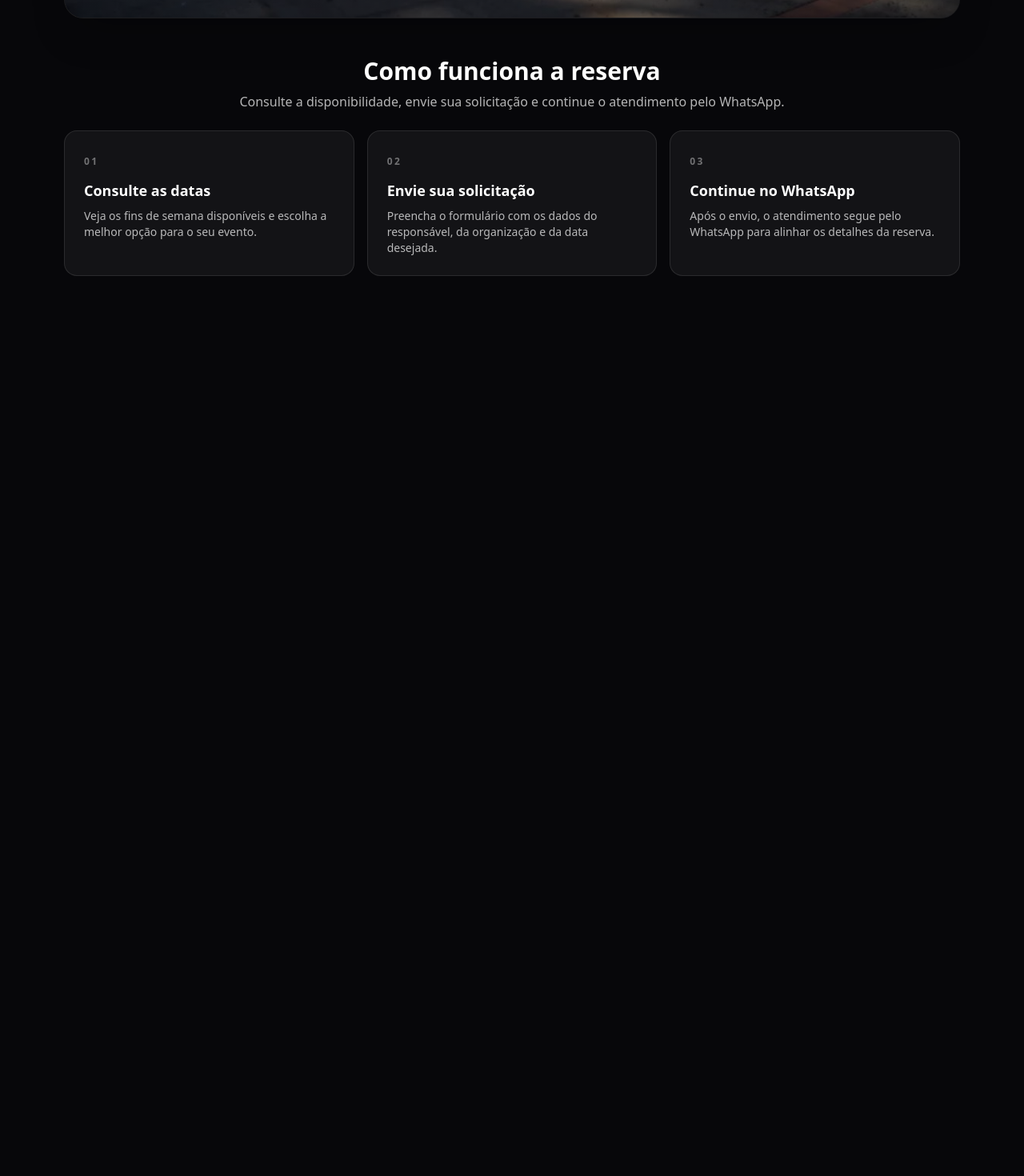
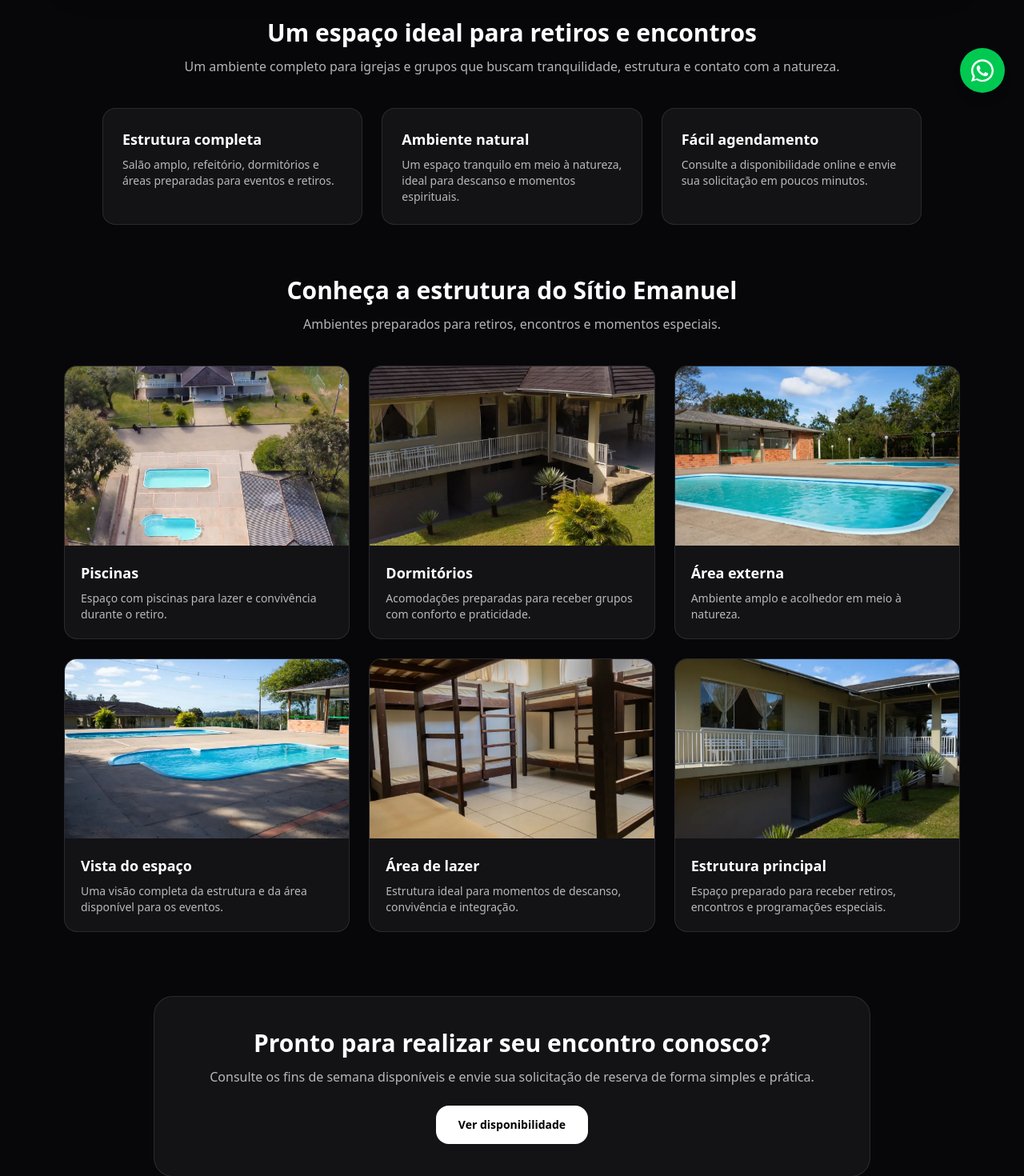
Before and after one commit to anthonytribeiro587/sistema-agendamento, a Next.js app: page / in a window 1280 px wide. Shown: the part 660-2130 px from the top of the page at 80% size. Before the commit the page ends 1045 px from the top, so only its background shows below. Built offline with nearby package versions, Linux system fonts and the light colour scheme.

Commit message:
feat: finaliza home com seção de estrutura e CTA final

```diff
--- a/app/layout.tsx
+++ b/app/layout.tsx
@@ -1,5 +1,6 @@
 import "./globals.css";
 import Navbar from "@/components/Navbar";
+import WhatsAppButton from "@/components/WhatsAppButton";
 
 export const metadata = {
   title: "Sítio Emanuel — Agendamentos",
@@ -21,6 +22,7 @@ export default function RootLayout({
         <main className="relative">
           {children}
         </main>
+        <WhatsAppButton />
       </body>
     </html>
   );
--- a/app/page.tsx
+++ b/app/page.tsx
@@ -1,5 +1,7 @@
 import HomeHero from "@/components/HomeHero";
+import WhatsAppButton from "@/components/WhatsAppButton";
 
 export default function HomePage() {
   return <HomeHero />;
 }
+<WhatsAppButton />
--- a/components/HomeHero.tsx
+++ b/components/HomeHero.tsx
@@ -29,8 +29,9 @@ export default function HomeHero() {
     <main className="w-full">
       <section className="relative w-full">
         <div className="relative mx-auto w-full max-w-6xl px-4 pt-6 sm:pt-10">
+          {/* HERO */}
           <div className="relative overflow-hidden rounded-3xl border border-white/10 bg-black/40 shadow-2xl">
-            <div className="relative h-[70vh] min-h-[520px] sm:h-[72vh]">
+            <div className="relative h-[62vh] min-h-[460px] sm:h-[64vh]">
               <Image
                 src={current}
                 alt="Sítio Emanuel"
@@ -54,7 +55,7 @@ export default function HomeHero() {
                     </div>
                   </div>
 
-                  <h1 className="text-4xl sm:text-6xl font-semibold tracking-tight text-white drop-shadow">
+                  <h1 className="text-4xl sm:text-6xl font-semibold text-white">
                     Sítio Emanuel
                   </h1>
 
@@ -66,29 +67,20 @@ export default function HomeHero() {
                   <div className="mt-7 flex flex-col sm:flex-row gap-3 justify-center">
                     <Link
                       href="/disponibilidade"
-                      className="inline-flex items-center justify-center rounded-2xl bg-white px-7 py-3.5 text-sm font-semibold text-black hover:bg-white/90 transition"
+                      className="rounded-2xl bg-white px-7 py-3.5 text-sm font-semibold text-black hover:bg-white/90 transition"
                     >
                       Ver disponibilidade
                     </Link>
 
-                    <a
-                      href="https://wa.me/5551999999999"
-                      target="_blank"
-                      rel="noreferrer"
-                      className="inline-flex items-center justify-center rounded-2xl border border-white/25 bg-white/5 px-7 py-3.5 text-sm font-medium text-white hover:bg-white/10 transition"
-                    >
-                      Falar no WhatsApp
-                    </a>
                   </div>
 
-                  <div className="mt-7 flex items-center justify-center gap-2">
+                  <div className="mt-7 flex justify-center gap-2">
                     {PHOTOS.map((_, i) => (
                       <button
                         key={i}
                         onClick={() => setIdx(i)}
-                        aria-label={`Foto ${i + 1}`}
-                        className={`h-2 w-2 rounded-full transition ${
-                          i === idx ? "bg-white" : "bg-white/35 hover:bg-white/60"
+                        className={`h-2 w-2 rounded-full ${
+                          i === idx ? "bg-white" : "bg-white/35"
                         }`}
                       />
                     ))}
@@ -98,55 +90,191 @@ export default function HomeHero() {
             </div>
           </div>
 
-          <div className="mt-12">
-            <div className="mb-6 text-center">
+          {/* SEÇÃO DE VALOR (ÚNICA) */}
+          <section className="mt-16">
+            <div className="max-w-5xl mx-auto text-center">
               <h2 className="text-2xl sm:text-3xl font-semibold text-white">
-                Como funciona a reserva
+                Um espaço ideal para retiros e encontros
               </h2>
-              <p className="mt-2 text-sm sm:text-base text-white/70">
-                Consulte a disponibilidade, envie sua solicitação e continue o atendimento pelo WhatsApp.
+              <p className="mt-3 text-white/70">
+                Um ambiente completo para igrejas e grupos que buscam tranquilidade,
+                estrutura e contato com a natureza.
               </p>
             </div>
 
-            <div className="grid grid-cols-1 md:grid-cols-3 gap-4">
-              <div className="rounded-2xl border border-white/10 bg-white/5 p-6">
-                <span className="text-xs font-semibold tracking-[0.2em] text-white/40">
-                  01
-                </span>
-                <h3 className="mt-3 text-lg font-semibold text-white">
-                  Consulte as datas
+            <div className="mt-10 grid grid-cols-1 md:grid-cols-3 gap-6 max-w-5xl mx-auto">
+              <div className="bg-white/5 border border-white/10 rounded-2xl p-6">
+                <h3 className="text-white font-semibold text-lg">
+                  Estrutura completa
                 </h3>
-                <p className="mt-2 text-sm text-white/70">
-                  Veja os fins de semana disponíveis e escolha a melhor opção para o seu evento.
+                <p className="text-white/70 text-sm mt-2">
+                  Salão amplo, refeitório, dormitórios e áreas preparadas para eventos e retiros.
                 </p>
               </div>
 
-              <div className="rounded-2xl border border-white/10 bg-white/5 p-6">
-                <span className="text-xs font-semibold tracking-[0.2em] text-white/40">
-                  02
-                </span>
-                <h3 className="mt-3 text-lg font-semibold text-white">
-                  Envie sua solicitação
+              <div className="bg-white/5 border border-white/10 rounded-2xl p-6">
+                <h3 className="text-white font-semibold text-lg">
+                  Ambiente natural
                 </h3>
-                <p className="mt-2 text-sm text-white/70">
-                  Preencha o formulário com os dados do responsável, da organização e da data desejada.
+                <p className="text-white/70 text-sm mt-2">
+                  Um espaço tranquilo em meio à natureza, ideal para descanso e momentos espirituais.
                 </p>
               </div>
 
-              <div className="rounded-2xl border border-white/10 bg-white/5 p-6">
-                <span className="text-xs font-semibold tracking-[0.2em] text-white/40">
-                  03
-                </span>
-                <h3 className="mt-3 text-lg font-semibold text-white">
-                  Continue no WhatsApp
+              <div className="bg-white/5 border border-white/10 rounded-2xl p-6">
+                <h3 className="text-white font-semibold text-lg">
+                  Fácil agendamento
                 </h3>
-                <p className="mt-2 text-sm text-white/70">
-                  Após o envio, o atendimento segue pelo WhatsApp para alinhar os detalhes da reserva.
+                <p className="text-white/70 text-sm mt-2">
+                  Consulte a disponibilidade online e envie sua solicitação em poucos minutos.
                 </p>
               </div>
             </div>
-          </div>
+          </section>
 
+          <section className="mt-16">
+  <div className="max-w-5xl mx-auto text-center">
+    <h2 className="text-2xl sm:text-3xl font-semibold text-white">
+      Conheça a estrutura do Sítio Emanuel
+    </h2>
+    <p className="mt-3 text-white/70">
+      Ambientes preparados para retiros, encontros e momentos especiais.
+    </p>
+  </div>
+
+  <div className="mt-10 grid grid-cols-1 md:grid-cols-2 lg:grid-cols-3 gap-6 max-w-6xl mx-auto">
+    <div className="overflow-hidden rounded-2xl border border-white/10 bg-white/5">
+      <div className="relative h-56">
+        <Image
+          src="/fotos/1.jpeg"
+          alt="Piscinas do Sítio Emanuel"
+          fill
+          className="object-cover"
+        />
+      </div>
+      <div className="p-5">
+        <h3 className="text-lg font-semibold text-white">Piscinas</h3>
+        <p className="mt-2 text-sm text-white/70">
+          Espaço com piscinas para lazer e convivência durante o retiro.
+        </p>
+      </div>
+    </div>
+
+    <div className="overflow-hidden rounded-2xl border border-white/10 bg-white/5">
+      <div className="relative h-56">
+        <Image
+          src="/fotos/4.jpeg"
+          alt="Dormitórios do Sítio Emanuel"
+          fill
+          className="object-cover"
+        />
+      </div>
+      <div className="p-5">
+        <h3 className="text-lg font-semibold text-white">Dormitórios</h3>
+        <p className="mt-2 text-sm text-white/70">
+          Acomodações preparadas para receber grupos com conforto e praticidade.
+        </p>
+      </div>
+    </div>
+
+    <div className="overflow-hidden rounded-2xl border border-white/10 bg-white/5">
+      <div className="relative h-56">
+        <Image
+          src="/fotos/6.jpeg"
+          alt="Área externa do Sítio Emanuel"
+          fill
+          className="object-cover"
+        />
+      </div>
+      <div className="p-5">
+        <h3 className="text-lg font-semibold text-white">Área externa</h3>
+        <p className="mt-2 text-sm text-white/70">
+          Ambiente amplo e acolhedor em meio à natureza.
+        </p>
+      </div>
+    </div>
+
+    <div className="overflow-hidden rounded-2xl border border-white/10 bg-white/5">
+      <div className="relative h-56">
+        <Image
+          src="/fotos/2.jpeg"
+          alt="Vista aérea do Sítio Emanuel"
+          fill
+          className="object-cover"
+        />
+      </div>
+      <div className="p-5">
+        <h3 className="text-lg font-semibold text-white">Vista do espaço</h3>
+        <p className="mt-2 text-sm text-white/70">
+          Uma visão completa da estrutura e da área disponível para os eventos.
+        </p>
+      </div>
+    </div>
+
+    <div className="overflow-hidden rounded-2xl border border-white/10 bg-white/5">
+      <div className="relative h-56">
+        <Image
+          src="/fotos/3.jpeg"
+          alt="Área de lazer do Sítio Emanuel"
+          fill
+          className="object-cover"
+        />
+      </div>
+      <div className="p-5">
+        <h3 className="text-lg font-semibold text-white">Área de lazer</h3>
+        <p className="mt-2 text-sm text-white/70">
+          Estrutura ideal para momentos de descanso, convivência e integração.
+        </p>
+      </div>
+    </div>
+
+    <div className="overflow-hidden rounded-2xl border border-white/10 bg-white/5">
+      <div className="relative h-56">
+        <Image
+          src="/fotos/5.jpeg"
+          alt="Estrutura principal do Sítio Emanuel"
+          fill
+          className="object-cover"
+        />
+      </div>
+      <div className="p-5">
+        <h3 className="text-lg font-semibold text-white">Estrutura principal</h3>
+        <p className="mt-2 text-sm text-white/70">
+          Espaço preparado para receber retiros, encontros e programações especiais.
+        </p>
+      </div>
+    </div>
+  </div>
+</section>
+
+                <section className="mt-20">
+  <div className="max-w-4xl mx-auto rounded-3xl border border-white/10 bg-white/5 px-6 py-10 text-center">
+    <h2 className="text-2xl sm:text-3xl font-semibold text-white">
+      Pronto para realizar seu encontro conosco?
+    </h2>
+    <p className="mt-3 text-white/70">
+      Consulte os fins de semana disponíveis e envie sua solicitação de reserva de forma simples e prática.
+    </p>
+
+    <div className="mt-6">
+      <Link
+        href="/disponibilidade"
+        className="rounded-2xl bg-white px-7 py-3.5 text-sm font-semibold text-black hover:bg-white/90 transition inline-block"
+      >
+        Ver disponibilidade
+      </Link>
+    </div>
+  </div>
+</section>
+
+<footer className="mt-16 border-t border-white/10 py-8">
+  <div className="max-w-6xl mx-auto px-4 text-center text-sm text-white/50">
+    <p>Sítio Emanuel • Gravataí/RS</p>
+    <p className="mt-1">
+      Espaço para retiros, encontros e eventos.
+    </p>
+  </div>
+</footer>
           <div className="h-10" />
         </div>
       </section>
--- /dev/null
+++ b/components/WhatsAppButton.tsx
@@ -0,0 +1,24 @@
+export default function WhatsAppButton() {
+  const phone = "5551995092781";
+  const message = encodeURIComponent(
+    "Olá! Gostaria de mais informações sobre o Sítio Emanuel."
+  );
+
+  return (
+    <a
+      href={`https://wa.me/${phone}?text=${message}`}
+      target="_blank"
+      rel="noreferrer"
+      className="fixed bottom-6 right-6 z-50 flex items-center justify-center w-14 h-14 rounded-full bg-green-500 shadow-lg hover:bg-green-600 transition"
+    >
+      <svg
+        xmlns="http://www.w3.org/2000/svg"
+        viewBox="0 0 32 32"
+        fill="white"
+        className="w-7 h-7"
+      >
+        <path d="M16 .396C7.164.396 0 7.56 0 16.396c0 2.896.756 5.726 2.194 8.215L0 32l7.604-2.168a15.944 15.944 0 008.396 2.354c8.836 0 16-7.164 16-16S24.836.396 16 .396zm0 29.25a13.1 13.1 0 01-6.676-1.832l-.478-.284-4.512 1.288 1.208-4.404-.312-.454A13.07 13.07 0 012.75 16.396C2.75 9.12 8.724 3.146 16 3.146s13.25 5.974 13.25 13.25S23.276 29.646 16 29.646zm7.396-9.812c-.404-.202-2.394-1.18-2.766-1.314-.372-.134-.642-.202-.912.202-.27.404-1.046 1.314-1.284 1.584-.238.27-.476.304-.88.102-.404-.202-1.704-.628-3.248-2.002-1.202-1.07-2.014-2.392-2.252-2.796-.238-.404-.026-.622.176-.824.182-.182.404-.476.606-.714.202-.238.27-.404.404-.674.134-.27.067-.506-.034-.708-.102-.202-.912-2.202-1.248-3.014-.328-.788-.66-.68-.912-.694-.238-.012-.506-.014-.774-.014-.27 0-.708.102-1.078.506-.372.404-1.414 1.382-1.414 3.366 0 1.984 1.446 3.9 1.648 4.17.202.27 2.85 4.354 6.908 6.104.966.416 1.72.664 2.306.85.968.308 1.85.264 2.546.16.776-.116 2.394-.978 2.732-1.924.338-.946.338-1.756.236-1.924-.102-.168-.372-.27-.776-.472z" />
+      </svg>
+    </a>
+  );
+}
--- /dev/null
+++ b/global.d.ts
@@ -0,0 +1 @@
+declare module "*.css";
```
